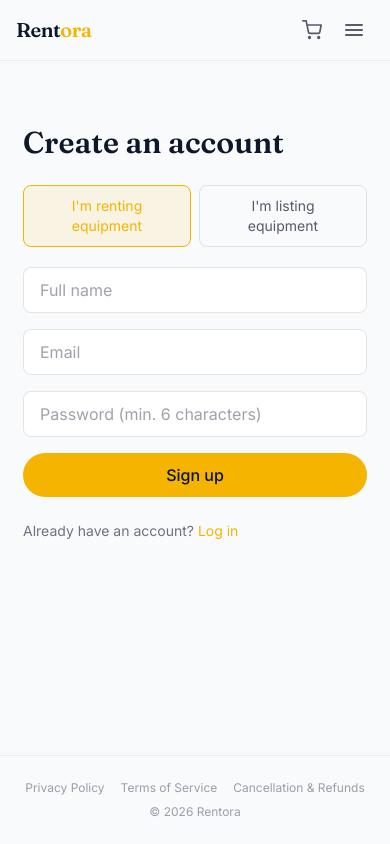
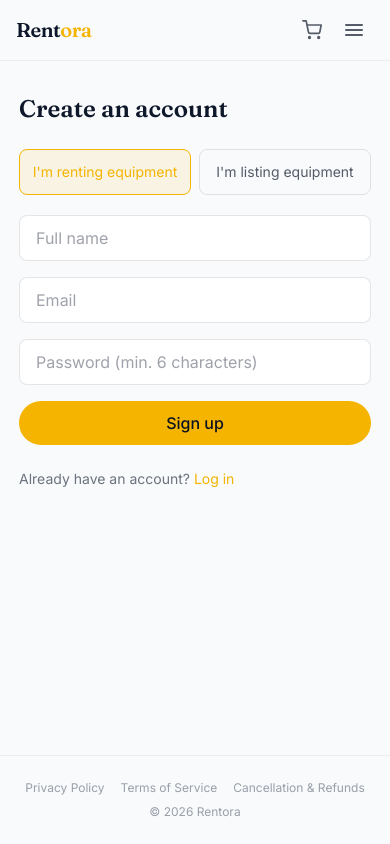
Before and after one commit to GuddyGames/rentora, a React (Vite) app: page /signup in a window 390 px wide. Built offline with nearby package versions, Linux system fonts and the light colour scheme; no server answers.

Commit message:
Tune signup form for narrow screens and accessible role choices

```diff
--- a/src/pages/Signup.jsx
+++ b/src/pages/Signup.jsx
@@ -27,14 +27,14 @@ export default function Signup() {
   }
 
   return (
-    <div className="mx-auto max-w-sm px-5 py-16">
-      <h1 className="font-display text-3xl font-semibold text-midnight">Create an account</h1>
+    <div className="mx-auto max-w-sm px-4 py-8 sm:px-5 sm:py-14 md:py-16">
+      <h1 className="break-words font-display text-2xl font-semibold text-midnight sm:text-3xl">Create an account</h1>
 
       <div className="mt-6 grid grid-cols-2 gap-2">
         <button
           type="button"
           onClick={() => setRole('renter')}
-          className={`rounded-lg border px-4 py-2.5 text-sm transition-colors ${
+          className={`min-w-0 rounded-lg border px-3 py-3 text-sm transition-colors ${
             role === 'renter' ? 'border-gold bg-gold/10 text-gold' : 'border-black/10 text-midnight/70'
           }`}
         >
```
